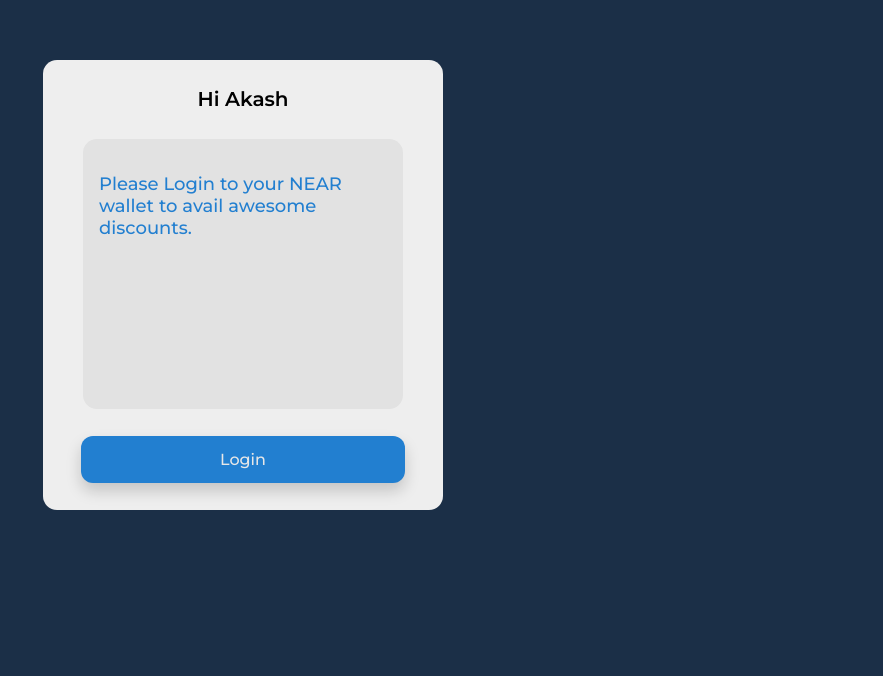
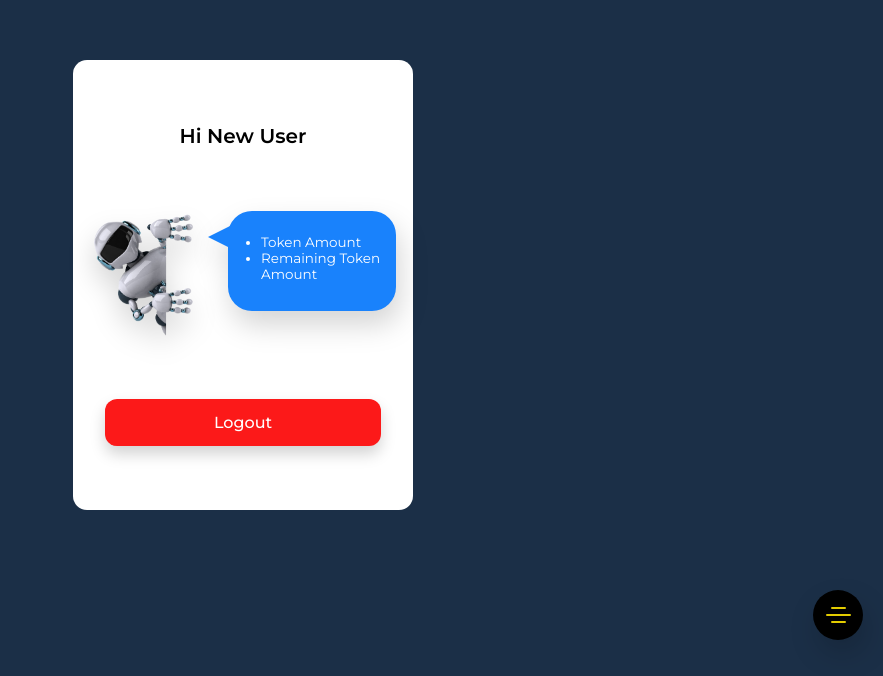
Before and after one commit to akashp96/neargated-vanilla, a plain HTML site: page index.html in a window 1280 px wide. Shown: the part 140-816 px from the top of the page, without its empty margins (397-1280 px from the left). Drawn offline with Linux system fonts and the light colour scheme.

Commit message:
near updated 3 components

```diff
--- a/index.css
+++ b/index.css
@@ -18,16 +18,16 @@
   flex-direction: column;
   align-items: center;
   justify-content: space-evenly;
-  background-color: #eeeeee;
+  background-color: #ffffff;
   border-radius: 14px;
   height: 450px;
-  width: 400px;
+  width: 340px;
   z-index: 999;
   position: absolute;
   top: 50%;
   left: 50%;
   transition: right linear 0.2s;
-  margin: -200px 0 0 -200px;
+  margin: -200px 0 0 -170px;
 }
 
 .button-div {
@@ -44,41 +44,121 @@
   margin: 0;
 }
 
+.account-main {
+  display: flex;
+  flex-direction: row;
+  width: 90%;
+}
+
+.bot {
+  margin: 0 auto 0 0;
+  width: 110px;
+  filter: drop-shadow(0 14px 14px rgba(0, 0, 0, 0.164));
+}
+
+.bot-after {
+  margin: 0 auto 0 0;
+  width: 110px;
+  filter: drop-shadow(0 14px 14px rgba(0, 0, 0, 0.164));
+}
+
 .account-details {
   display: flex;
   flex-direction: column;
-  width: 80%;
-  height: 60%;
-  align-items: center;
-  justify-content: flex-start;
-  border-radius: 14px;
-  background-color: #e2e2e2;
+  align-items: flex-start;
+  justify-content: start;
+  width: 55%;
+  height: 80%;
+  /* margin: 0 0 0 auto; */
+  -moz-border-radius: 24px;
+  -webkit-border-radius: 24px;
+  border-radius: 24px;
+  background-color: #5bc236;
+  filter: drop-shadow(4px 14px 14px rgba(0, 0, 0, 0.164));
+}
+
+.account-details::before {
+  content: "";
+  width: 0;
+  height: 0;
+  border-top: 13px solid transparent;
+  border-right: 26px solid #5bc236;
+  border-bottom: 13px solid transparent;
+  margin: 13px 0 0 -20px;
+}
+
+.account-details-loggedin {
+  display: flex;
+  flex-direction: column;
+  align-items: flex-start;
+  justify-content: start;
+  width: 55%;
+  height: 80%;
+  -moz-border-radius: 24px;
+  -webkit-border-radius: 24px;
+  border-radius: 24px;
+  background-color: #1982fc;
+  filter: drop-shadow(4px 14px 14px rgba(0, 0, 0, 0.164));
+}
+
+.account-details-loggedin::before {
+  content: "";
+  width: 0;
+  height: 0;
+  border-top: 13px solid transparent;
+  border-right: 26px solid #1982fc;
+  border-bottom: 13px solid transparent;
+  margin: 13px 0 0 -20px;
 }
 
 .list {
   list-style: disc;
-  padding-inline-start: 0;
-  color: #13172c;
+  margin: -1rem 0 0 -4%;
+  /* padding-inline-start: 0; */
+  color: #ffffff;
 }
 
 .listitem {
-  font-size: 16px;
+  font-size: 13.5px;
   font-weight: 400;
-  padding: 1rem 0;
+  text-align: left;
+  padding: 0;
 }
 
 .infoitem {
-  font-size: 18px;
-  font-weight: 500;
-  padding: 1rem;
-  color: rgb(34, 127, 208);
+  font-size: 13.5px;
+  font-weight: 400;
+  text-align: center;
+  padding: 0 0.7rem;
+  margin-top: -0.9rem;
+  color: #fff;
 }
 
-.login-button,
+.login-button {
+  background-color: #1982fc;
+  border: none;
+  color: #ffffff;
+  padding: 14px 32px;
+  margin: auto auto;
+  width: 90%;
+  text-align: center;
+  text-decoration: none;
+  font-family: "Montserrat";
+  font-size: 16px;
+  font-weight: 500;
+  border-radius: 12px;
+  -moz-appearance: button;
+  appearance: button;
+  box-shadow: 0 8px 15px rgba(0, 0, 0, 0.177);
+  transition: all 0.3s ease 0s;
+  cursor: pointer;
+  outline: none;
+}
+
 .logout-button {
-  background-color: rgb(34, 127, 208);
+  background-color: #fc1919;
   border: none;
-  color: #e7e7e7;
+  color: #ffffff;
   padding: 14px 32px;
   margin: auto auto;
   width: 90%;
@@ -156,3 +236,34 @@
     transform: translateX(-1.75rem);
   }
 }
+
+.menu-open {
+  position: absolute;
+  bottom: 20px;
+  right: 20px;
+  width: 50px;
+  height: 50px;
+  border-radius: 50px;
+  border-style: none;
+  filter: drop-shadow(4px 14px 14px rgba(0, 0, 0, 0.164));
+  background-color: #000;
+  cursor: pointer;
+}
+
+.menu-line1,
+.menu-line2,
+.menu-line3 {
+  height: 2px;
+  border-radius: 50px;
+  background-color: #e2cb00;
+  margin: 5px auto;
+}
+.menu-line1 {
+  width: 15px;
+}
+.menu-line2 {
+  width: 25px;
+}
+.menu-line3 {
+  width: 15px;
+}
--- a/src/components/buttons.js
+++ b/src/components/buttons.js
@@ -17,3 +17,23 @@
   };
   return button;
 };
+
+export const Hamburger = () => {
+  const button = document.createElement("button");
+  button.classList.add("menu-open");
+  button.onclick = function () {
+    console.log("Menu Open");
+  };
+
+  const line1 = document.createElement("div");
+  line1.classList.add("menu-line1");
+  const line2 = document.createElement("div");
+  line2.classList.add("menu-line2");
+  const line3 = document.createElement("div");
+  line3.classList.add("menu-line3");
+
+  button.appendChild(line1);
+  button.appendChild(line2);
+  button.appendChild(line3);
+  return button;
+};
--- a/src/components/head-para.js
+++ b/src/components/head-para.js
@@ -1,14 +1,21 @@
 export const title = () => {
   const titleAcc = document.createElement("h3");
-  titleAcc.textContent = "Hi Akash";
+  titleAcc.textContent = "Hi New User";
   titleAcc.classList.add("account-header");
 
   return titleAcc;
 };
 
 export const ParagraphAfterLogin = () => {
+  const wholediv = document.createElement("div");
+  wholediv.classList.add("account-main");
+
   const paradiv = document.createElement("div");
-  paradiv.classList.add("account-details");
+  paradiv.classList.add("account-details-loggedin");
+
+  const botimage = document.createElement("img");
+  botimage.classList.add("bot-after");
+  botimage.src = "/src/assets/bot.png";
 
   const list = document.createElement("ul");
   list.classList.add("list");
@@ -24,11 +31,20 @@
   list.appendChild(li2);
 
   paradiv.appendChild(list);
+  wholediv.appendChild(botimage);
+  wholediv.appendChild(paradiv);
 
-  return paradiv;
+  return wholediv;
 };
 
 export const ParagraphBeforeLogin = () => {
+  const wholediv = document.createElement("div");
+  wholediv.classList.add("account-main");
+
+  const botimage = document.createElement("img");
+  botimage.classList.add("bot");
+  botimage.src = "/src/assets/bot.png";
+
   const paradiv = document.createElement("div");
   paradiv.classList.add("account-details");
 
@@ -38,6 +54,8 @@
     "Please Login to your NEAR wallet to avail awesome discounts.";
 
   paradiv.appendChild(info);
+  wholediv.appendChild(botimage);
+  wholediv.appendChild(paradiv);
 
-  return paradiv;
+  return wholediv;
 };
--- a/src/components/mainDiv.js
+++ b/src/components/mainDiv.js
@@ -1,4 +1,4 @@
-import { LoginButton, LogoutButton } from "./buttons.js";
+import { LoginButton, LogoutButton, Hamburger } from "./buttons.js";
 import {
   title,
   ParagraphAfterLogin,
@@ -19,14 +19,16 @@
   const Title = title();
   const MidtableBefore = ParagraphBeforeLogin();
   const MidtableAfter = ParagraphAfterLogin();
+  const MenuOpen = Hamburger();
 
-  buttonsDiv.appendChild(Login);
-  //   buttonsDiv.appendChild(Logout);
+  // buttonsDiv.appendChild(Login);
+  buttonsDiv.appendChild(Logout);
   mainWindow.appendChild(Title);
-  //   mainWindow.appendChild(MidtableAfter);
-  mainWindow.appendChild(MidtableBefore);
+  mainWindow.appendChild(MidtableAfter);
+  // mainWindow.appendChild(MidtableBefore);
   mainWindow.appendChild(buttonsDiv);
   rootElement.appendChild(mainWindow);
+  rootElement.appendChild(MenuOpen);
 };
 
 export default ToggleWindow;
```
Also changed, not shown: src/assets/bot.png (added).
